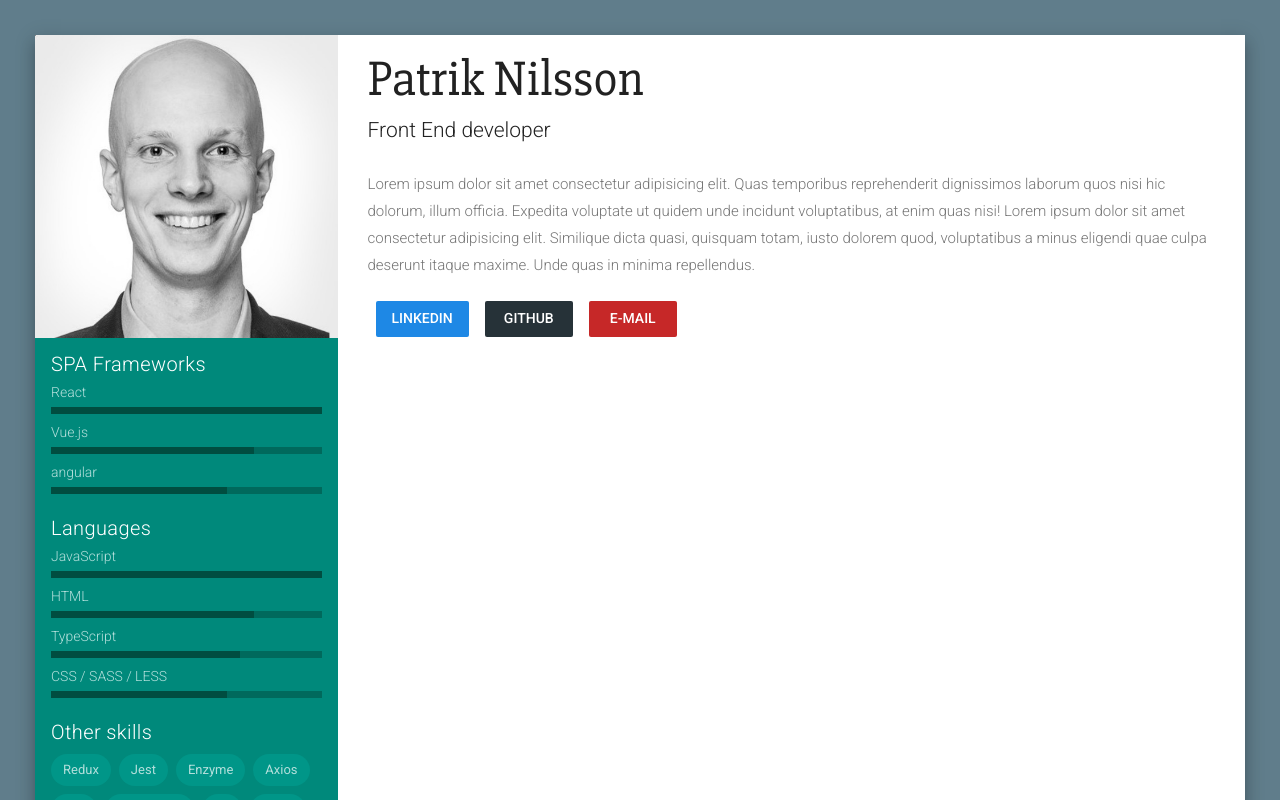
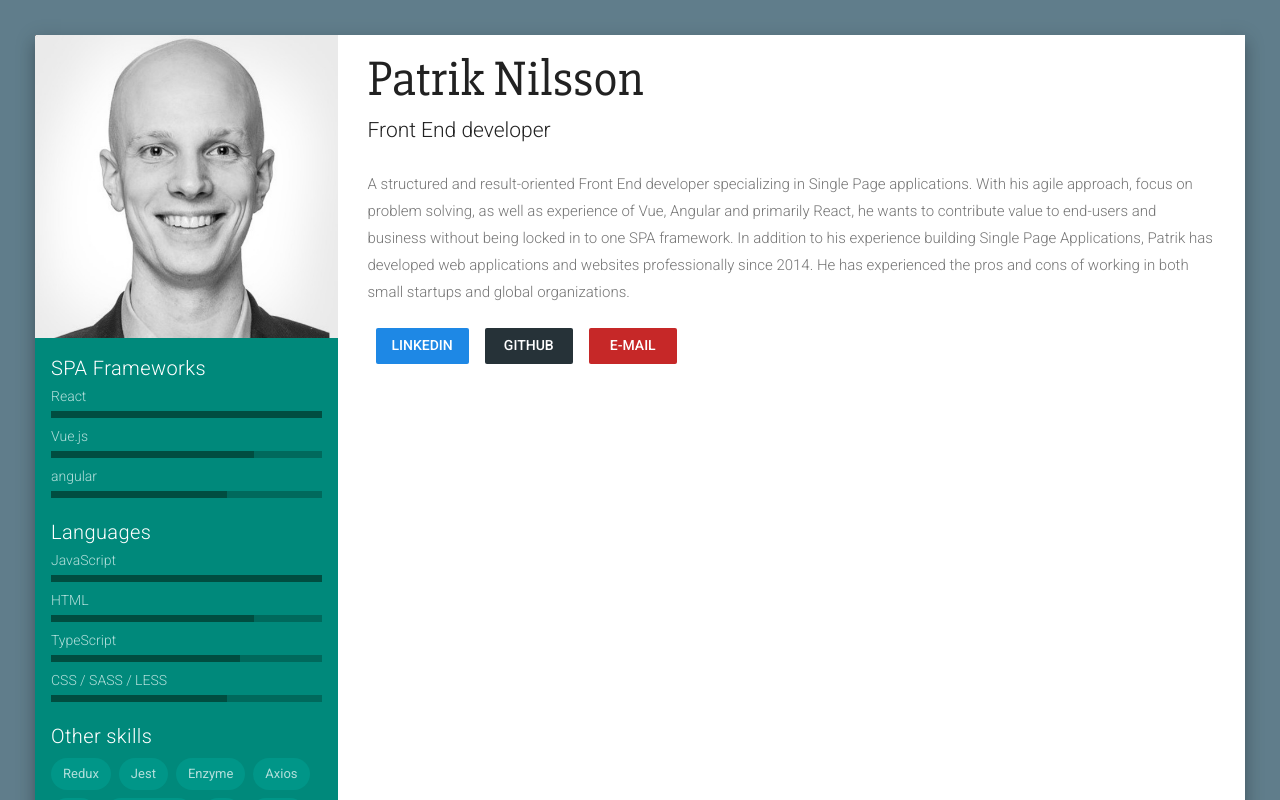
Before and after one commit to patriknil90/vue-resume, a Vue app: page / in a window 1280 px wide. Shown: the top 800 px of the page. Built offline with nearby package versions, Linux system fonts and the light colour scheme.

Commit message:
Organize content in to components

```diff
--- a/src/App.vue
+++ b/src/App.vue
@@ -19,43 +19,7 @@
                   src="./images/patrik-nilsson.jpg"
                   alt="Patrik Nilsson portrait"
                 >
-                <div class="skillsets pa-3 teal darken-1">
-                  <div
-                    v-for="category in skills"
-                    :key="category.categoryName"
-                    class="mb-4"
-                  >
-                    <h3 class="title mb-2 white--text font-weight-light">
-                      {{ category.categoryName }}
-                    </h3>
-                    <div
-                      v-for="categorySkill in category.categorySkills"
-                      :key="categorySkill.name"
-                    >
-                      <h4 class="sub-title teal--text text--lighten-4 font-weight-light">
-                        {{ categorySkill.name }}
-                      </h4>
-                      <v-progress-linear
-                        v-model="categorySkill.value"
-                        class="mt-1 mb-2"
-                        color="teal darken-4"
-                        background-color="teal darken-3"
-                      />
-                    </div>
-                  </div>
-                  <h3 class="title mb-2 white--text font-weight-light">
-                    Other skills
-                  </h3>
-                  <v-chip
-                    v-for="skill in uncategorizedSkills"
-                    :key="skill"
-                    color="teal"
-                    text-color="teal lighten-4"
-                    class="ml-0 mr-2"
-                  >
-                    {{ skill }}
-                  </v-chip>
-                </div>
+                <resume-skills class="hidden-xs-only" />
               </div>
             </v-flex>
             <v-flex
@@ -73,34 +37,11 @@
                     <h2 class="work-title font-weight-light mb-4">
                       Front End developer
                     </h2>
-                    <p class="personal-info grey--text text--darken-1 font-weight-light">
-                      Lorem ipsum dolor sit amet consectetur adipisicing elit. Quas temporibus reprehenderit dignissimos laborum quos nisi hic dolorum, illum officia. Expedita voluptate ut quidem unde incidunt voluptatibus, at enim quas nisi! Lorem ipsum dolor sit amet consectetur adipisicing elit. Similique dicta quasi, quisquam totam, iusto dolorem quod, voluptatibus a minus eligendi quae culpa deserunt itaque maxime. Unde quas in minima repellendus.
-                    </p>
-                    <v-btn
-                      depressed
-                      class="blue darken-1 white--text"
-                      href="https://www.linkedin.com/in/patriknil90/"
-                      target="__blank"
-                    >
-                      Linkedin
-                    </v-btn>
-                    <v-btn
-                      depressed
-                      class="blue-grey darken-4 white--text"
-                      href="https://github.com/patriknil90"
-                      target="__blank"
-                    >
-                      Github
-                    </v-btn>
-                    <v-btn
-                      depressed
-                      class="red darken-3 white--text"
-                      href="mailto:patriknil90@gmail.com"
-                    >
-                      E-mail
-                    </v-btn>
+                    <resume-presentation />
+                    <resume-contact-buttons />
                   </div>
                 </div>
+                <resume-skills class="hidden-sm-and-up" />
               </div>
             </v-flex>
           </v-layout>
@@ -112,55 +53,7 @@
 
 <script>
 export default {
-  name: 'App',
-  data() {
-    return {
-      title: 'Patrik Nilsson',
-      subTitle: 'Front End utvecklare',
-      skills: [
-        {
-          categoryName: 'SPA Frameworks',
-          categorySkills: [
-            {
-              name:'React',
-              value: 100,
-            },
-            {
-              name: 'Vue.js',
-              value: 75,
-            },
-            {
-              name: 'angular',
-              value: 65,
-            },
-          ]
-        },
-        {
-          categoryName: 'Languages',
-          categorySkills: [
-            {
-              name:'JavaScript',
-              value: 100,
-            },
-            {
-              name: 'HTML',
-              value: 75,
-            },
-            {
-              name: 'TypeScript',
-              value: 70,
-            },
-            {
-              name: 'CSS / SASS / LESS',
-              value: 65,
-            },
-          ]
-        },
-      ],
-      uncategorizedSkills: ['Redux', 'Jest', 'Enzyme', 'Axios', 'Jira', 'Confluence', 'Git', 'Gerrit',
-      'Azure Devops', 'Scrum', 'SAFe', 'Test Driven Development', 'CI/CD']
-    }
-  }
+  name: 'App'
 };
 </script>
 
@@ -181,6 +74,7 @@ export default {
     padding: 40px;
     box-sizing: border-box;
   }
+
   .portrait {
     display: block;
     width: 100%;
@@ -195,9 +89,4 @@ export default {
     }
   }
 
-  .personal-info {
-    font-size: 15px;
-    line-height: 1.8;
-  }
-
 </style>
--- /dev/null
+++ b/src/components/ContactButtons.vue
@@ -0,0 +1,27 @@
+<template>
+  <div>
+    <v-btn
+      depressed
+      class="blue darken-1 white--text"
+      href="https://www.linkedin.com/in/patriknil90/"
+      target="__blank"
+    >
+      Linkedin
+    </v-btn>
+    <v-btn
+      depressed
+      class="blue-grey darken-4 white--text"
+      href="https://github.com/patriknil90"
+      target="__blank"
+    >
+      Github
+    </v-btn>
+    <v-btn
+      depressed
+      class="red darken-3 white--text"
+      href="mailto:patriknil90@gmail.com"
+    >
+      E-mail
+    </v-btn>
+  </div>
+</template>
--- /dev/null
+++ b/src/components/Presentation.vue
@@ -0,0 +1,25 @@
+<template>
+  <p class="personal-info grey--text text--darken-1 font-weight-light">
+    {{ presentation }}
+  </p>
+</template>
+
+<script>
+export default {
+    data() {
+        return {
+            presentation: `A structured and result-oriented Front End developer specializing in Single Page applications.
+            With his agile approach, focus on problem solving, as well as experience of Vue, Angular and primarily React, he wants to contribute value to end-users and business without being locked in to one SPA framework.
+            In addition to his experience building Single Page Applications, Patrik has developed web applications and websites professionally since 2014.
+            He has experienced the pros and cons of working in both small startups and global organizations.`
+        }
+    }
+}
+</script>
+
+<style>
+  .personal-info {
+    font-size: 15px;
+    line-height: 1.8;
+  }
+</style>
--- /dev/null
+++ b/src/components/Skills.vue
@@ -0,0 +1,90 @@
+<template>
+  <div class="pa-3 teal darken-1">
+    <div
+      v-for="category in skills"
+      :key="category.categoryName"
+      class="mt-1 mb-4"
+    >
+      <h3 class="title mb-2 white--text font-weight-light">
+        {{ category.categoryName }}
+      </h3>
+      <div
+        v-for="categorySkill in category.categorySkills"
+        :key="categorySkill.name"
+      >
+        <h4 class="sub-title teal--text text--lighten-4 font-weight-light">
+          {{ categorySkill.name }}
+        </h4>
+        <v-progress-linear
+          v-model="categorySkill.value"
+          class="mt-1 mb-2"
+          color="teal darken-4"
+          background-color="teal darken-3"
+        />
+      </div>
+    </div>
+    <h3 class="title mb-2 white--text font-weight-light">
+      Other skills
+    </h3>
+    <v-chip
+      v-for="skill in uncategorizedSkills"
+      :key="skill"
+      color="teal"
+      text-color="teal lighten-4"
+      class="ml-0 mr-2"
+    >
+      {{ skill }}
+    </v-chip>
+  </div>
+</template>
+
+<script>
+export default {
+  data() {
+    return {
+      skills: [
+        {
+          categoryName: 'SPA Frameworks',
+          categorySkills: [
+            {
+              name:'React',
+              value: 100,
+            },
+            {
+              name: 'Vue.js',
+              value: 75,
+            },
+            {
+              name: 'angular',
+              value: 65,
+            },
+          ]
+        },
+        {
+          categoryName: 'Languages',
+          categorySkills: [
+            {
+              name:'JavaScript',
+              value: 100,
+            },
+            {
+              name: 'HTML',
+              value: 75,
+            },
+            {
+              name: 'TypeScript',
+              value: 70,
+            },
+            {
+              name: 'CSS / SASS / LESS',
+              value: 65,
+            },
+          ]
+        },
+      ],
+      uncategorizedSkills: ['Redux', 'Jest', 'Enzyme', 'Axios', 'Jira', 'Confluence', 'Git', 'Gerrit',
+      'Azure Devops', 'Scrum', 'SAFe', 'Test Driven Development', 'CI/CD']
+    }
+  }
+}
+</script>
--- a/src/index.html
+++ b/src/index.html
@@ -7,7 +7,7 @@
     <meta name="viewport" content="width=device-width, initial-scale=1, viewport-fit=cover">
     <link href='https://fonts.googleapis.com/css?family=Roboto:100,300,400,500,700,900|Material+Icons' rel="stylesheet">
     <link href="https://fonts.googleapis.com/css?family=Slabo+27px" rel="stylesheet">
-    <title>Hello Vue</title>
+    <title>PatrikNilsson.Ninja</title>
 </head>
 
 <body>
```
Also changed, not shown: src/index.js (+9 -0 lines).
